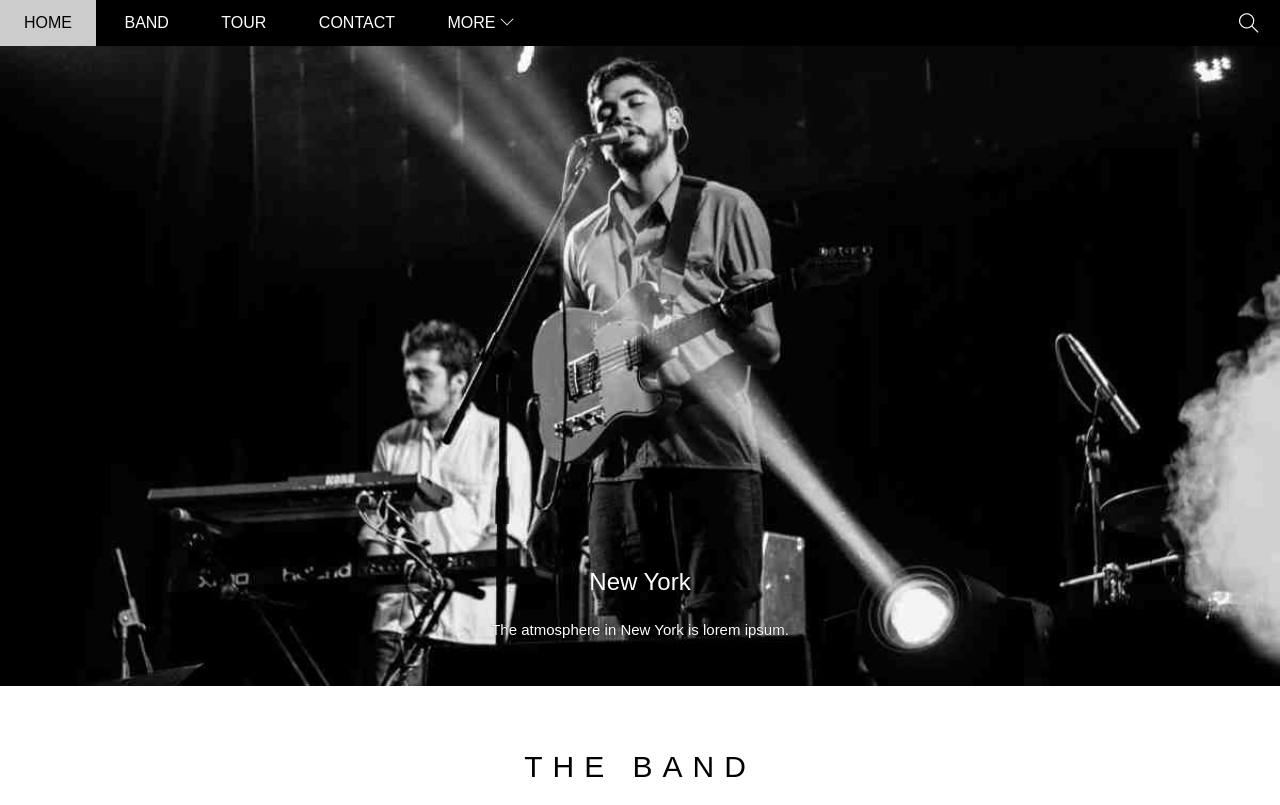
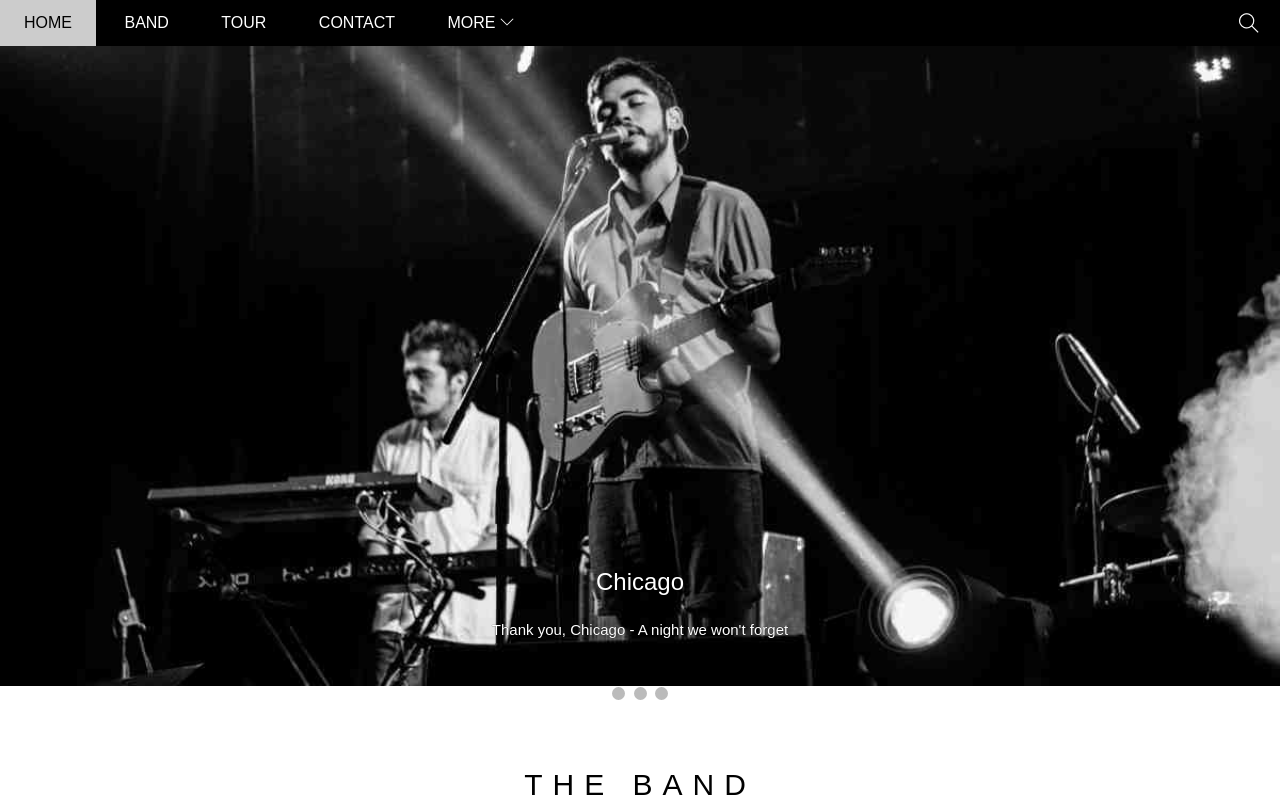
Before and after one commit to DuyKhaVDK/webtheband, a plain HTML site: page index.html in a window 1280 px wide. Shown: the top 805 px of the page. Drawn offline with Linux system fonts and the light colour scheme.

Commit message:
them file

```diff
--- a/assets/css/style.css
+++ b/assets/css/style.css
@@ -175,14 +175,64 @@ font-size: 14px;
     line-height: 46px;
 }
 
-#slider{
+#slider1{
     position: relative;
     margin-top: 46px;
     padding-top: 50%;
     /* 50% của chính nó (rộng =50%dài)  */
     background: url('../img/slider/slider1.jpg') top center / cover no-repeat;
 }
-#slider .text-content{
+#slider2{
+    position: relative;
+    margin-top: 46px;
+    padding-top: 50%;
+    /* 50% của chính nó (rộng =50%dài)  */
+    background: url('../img/slider/slider2.jpg') top center / cover no-repeat;
+}
+#slider3{
+    position: relative;
+    margin-top: 46px;
+    padding-top: 50%;
+    /* 50% của chính nó (rộng =50%dài)  */
+    background: url('../img/slider/slider3.jpg') top center / cover no-repeat;
+}
+/* thêm chuyển slider */
+.dot {
+    cursor:pointer;
+    height: 13px;
+    width: 13px;
+    margin: 0 2px;
+    background-color: #bbb;
+    border-radius: 50%;
+    display: inline-block;
+    transition: background-color 0.6s ease;
+    position: none;
+  }
+  .dot:hover {
+    background-color: #717171;
+  }
+  .fade {
+    -webkit-animation-name: fade;
+    -webkit-animation-duration: 3s;
+    animation-name: fade;
+    animation-duration: 3s;
+  }
+  .mySlides {
+    display: none;
+    }
+    @-webkit-keyframes fade {
+        from {opacity: .4}
+        to {opacity: 1}
+      }
+
+      @keyframes fade {
+        from {opacity: .4}
+        to {opacity: 1}
+      }
+/* end thêm chuyển slider */
+#slider1 .text-content,
+#slider2 .text-content,
+#slider3 .text-content{
     position: absolute;
     bottom: 48px;
     left: 50%;
@@ -193,12 +243,16 @@ font-size: 14px;
 
 }
 
-#slider .text-heading{
+#slider1 .text-heading,
+#slider2 .text-heading,
+#slider3 .text-heading{
     font-weight: 500;
     font-size: 24px;
 }
 
-#slider .text-discription{
+#slider1 .text-discription,
+#slider2 .text-discription,
+#slider3 .text-discription{
     font-size: 15px;
     margin-top: 25px;
     text-shadow: 0 0 1px black;
--- a/index.html
+++ b/index.html
@@ -8,7 +8,7 @@
     <link rel="stylesheet" href="./assets/css/style.css">
     <link rel="stylesheet" href="./assets/css/responsive.css">
     <link rel="stylesheet" href="./assets/fonts/themify-icons-font/themify-icons/themify-icons.css">
-    <!-- <link rel="stylesheet" href="assets/fonts/themify-icons-font/themify-icons/themify-icons.css"> -->
+
 </head>
 <body>
     <div id="main">
@@ -46,13 +46,34 @@
         </div>
 
 
-
-        <div id="slider">
+        <div>
+        <div id="slider1" class="mySlides fade">
+            <div class="text-content">
+                <h2 class="text-heading">Chicago</h2>
+                <div class="text-discription">Thank you, Chicago - A night we won't forget</div>
+            </div>
+        </div>
+        <div id="slider2" class="mySlides fade">
+            <div class="text-content">
+                <h2 class="text-heading">Los Angeles</h2>
+                <div class="text-discription">We had the best time playing at Venice Beach!</div>
+            </div>
+        </div>
+        <div id="slider3" class="mySlides fade">
             <div class="text-content">
                 <h2 class="text-heading">New York</h2>
                 <div class="text-discription">The atmosphere in New York is lorem ipsum.</div>
             </div>
         </div>
+            <!-- thêm nút chuyển slide -->
+            <div style="text-align:center">
+                <span class="dot" onclick="currentSlide(0)"></span>
+                <span class="dot" onclick="currentSlide(1)"></span>
+                <span class="dot" onclick="currentSlide(2)"></span>
+            </div>
+        </div>
+            <!-- end thêm nút chuyển slide -->
+
 
         <div id="content">
             <!-- About Section  -->
@@ -63,17 +84,17 @@
                 <div class="member-list">
                     <div class="col-third col s-col-full mt-32 text-center">
                         <p class="member-name">Name</p>
-                        <img src="./assets/img/team/member1.jpg" alt="Name" class="member-img">
+                        <img src="/assets/img/team/member1.jpg" alt="Name" class="member-img">
                     </div>
 
                     <div class="col-third col s-col-full mt-32 text-center">
                         <p class="member-name">Name</p>
-                        <img src="./assets/img/team/member1.jpg" alt="Name" class="member-img">
+                        <img src="/assets/img/team/member1.jpg" alt="Name" class="member-img">
                     </div>
 
                     <div class="col-third col s-col-full mt-32 text-center">
                         <p class="member-name">Name</p>
-                        <img src="./assets/img/team/member1.jpg" alt="Name" class="member-img">
+                        <img src="/assets/img/team/member1.jpg" alt="Name" class="member-img">
                     </div>
                     <div class="clear"></div>
 
@@ -93,7 +114,7 @@
                         <!--Places-->
                         <div class="row places-list">
                             <div class="col col-third s-col-full mt-16">
-                                <img src="./assets/img/places/place1.jpg" alt="New York" class="place-img">
+                                <img src="/assets/img/places/place1.jpg" alt="New York" class="place-img">
                                 <div class="place-body">
                                     <h3 class="place-heading">New York</h3>
                                     <p class="place-time">Fri 27 Nov 2016</p>
@@ -103,7 +124,7 @@
                                 </div>
                             </div>
                             <div class="col col-third s-col-full mt-16">
-                                <img src="./assets/img/places/place2.jpg" alt="Paris" class="place-img">
+                                <img src="/assets/img/places/place2.jpg" alt="Paris" class="place-img">
                                 <div class="place-body">
                                     <h3 class="place-heading">Paris</h3>
                                     <p class="place-time">Sat 28 Nov 2016</p>
@@ -113,7 +134,7 @@
 
                             </div>
                             <div class="col col-third s-col-full mt-16">
-                                <img src="./assets/img/places/place3.jpg" alt="San Francisco" class="place-img">
+                                <img src="/assets/img/places/place3.jpg" alt="San Francisco" class="place-img">
                                 <div class="place-body">
                                     <h3 class="place-heading">San Francisco</h3>
                                     <p class="place-time">Sun 29 Nov 2016</p>
@@ -159,7 +180,7 @@
             </div>
             <!-- End Contact section-->
             <div class="map-section">
-                <img src="./assets/img/map.jpg" alt="map">
+                <img src="/assets/img/map.jpg" alt="map">
             </div>
         </div>
 
@@ -259,5 +280,41 @@
             }
         }
     </script>
+    <!-- chuyển động slider -->
+    <script>
+        //khai báo biến slideIndex đại diện cho slide hiện tại
+        var slideIndex;
+        // KHai bào hàm hiển thị slide
+        function showSlides() {
+            var i;
+            var slides = document.getElementsByClassName("mySlides");
+            var dots = document.getElementsByClassName("dot");
+            for (i = 0; i < slides.length; i++) {
+               slides[i].style.display = "none";
+            }
+            for (i = 0; i < dots.length; i++) {
+                dots[i].className = dots[i].className.replace(" active", "");
+            }
+
+            slides[slideIndex].style.display = "block";
+            dots[slideIndex].className += " active";
+            //chuyển đến slide tiếp theo
+            slideIndex++;
+            //nếu đang ở slide cuối cùng thì chuyển về slide đầu
+            if (slideIndex > slides.length - 1) {
+              slideIndex = 0
+            }
+            //tự động chuyển đổi slide sau 10s
+            setTimeout(showSlides, 10000);
+        }
+        //mặc định hiển thị slide đầu tiên
+        showSlides(slideIndex = 0);
+
+
+        function currentSlide(n) {
+          showSlides(slideIndex = n);
+        }
+      </script>
+    <!-- end chuyển động slider -->
 </body>
 </html>
```
Also changed, not shown: assets/img/slider/slider2.jpg (added), assets/img/slider/slider3.jpg (added).
